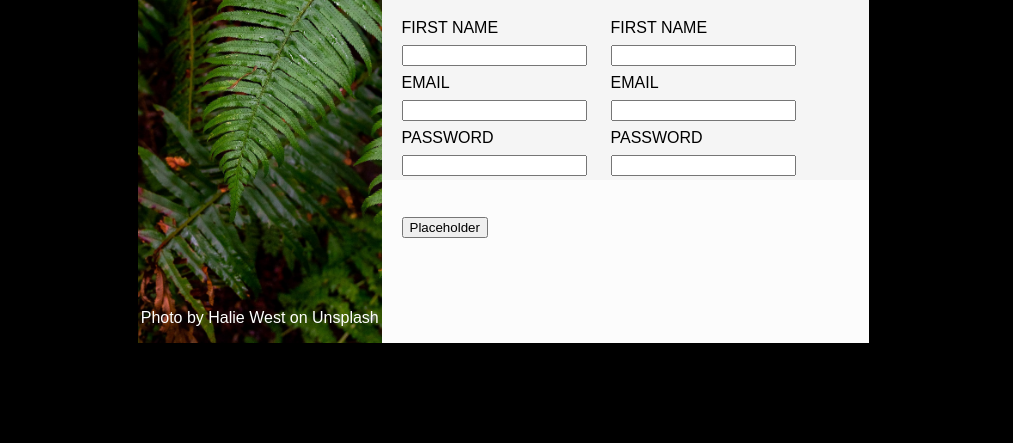
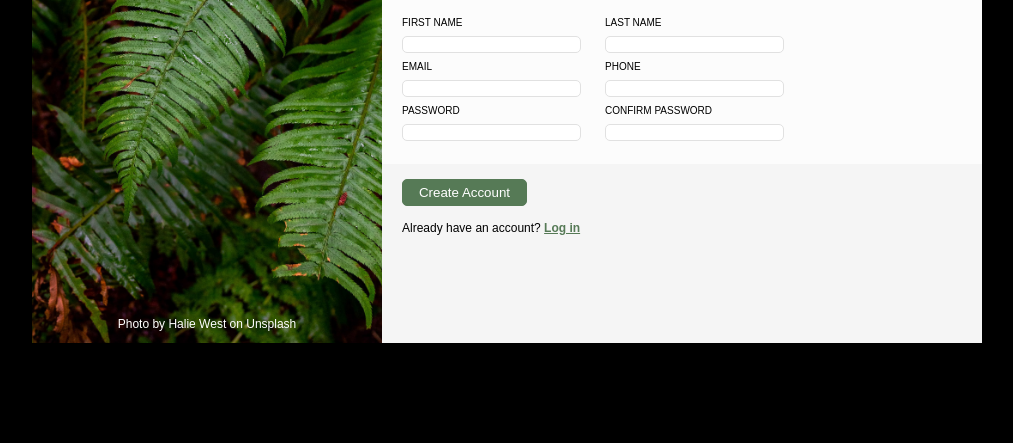
Before and after one commit to BenNewton1991/signUpForm, a plain HTML site: page index.html in a window 1280 px wide. Shown: the part 357-800 px from the top of the page, without its empty margins (133-1146 px from the left). Drawn offline with Linux system fonts and the light colour scheme.

Commit message:
added all basic elements. looks like original

```diff
--- a/index.html
+++ b/index.html
@@ -11,6 +11,7 @@
     <div>
 
 
+
     <div class="header"></div>
     <div class="main">
         <div class="left">
@@ -20,7 +21,7 @@
             </div>
 
             <div class="credit">
-                <p>Photo by Halie West on Unsplash</p>
+                <p class="author">Photo by Halie West on Unsplash</p>
             </div>
 
         </div>
@@ -40,7 +41,7 @@
                 </p>
 
             </div>
-                <form>
+                <form id="myform" method="post" action="">
                 <h3>Let's do this!</h3>
                 <div class="check">
                     <div class="col-1">
@@ -56,14 +57,14 @@
 
                     </div>
                     <div class="col-1">
-                        <label for="name">FIRST NAME</label>
-                        <input type="text" id="name" name="name">
+                        <label for="last">LAST NAME</label>
+                        <input type="text" id="last" name="last">
 
-                        <label for="name">EMAIL</label>
-                        <input type="email" id="email" name="email">
+                        <label for="phone">PHONE</label>
+                        <input type="tel" id="phone" name="phone">
 
-                        <label for="name">PASSWORD</label>
-                        <input type="password" id="password" name="password">
+                        <label for="confirm">CONFIRM PASSWORD</label>
+                        <input type="password" id="confirm" name="confirm">
 
 
                     </div>
@@ -73,20 +74,25 @@
 
 
                 </form>
+                <div class="btn-div">
+                    <button type='submit' form='myform' class="btn">Create Account</button>
+                    <p class="log">Already have an account? <span class='logg'><a href="">Log in</a></span> </p>
 
-                <div class="bottom">
-                    <button>Placeholder</button>
 
                 </div>
 
 
 
-
         </div>
 
+
+
+
     </div>
+
     <div class="footer"></div>
 </div>
 
+
 </body>
 </html>
--- a/style.css
+++ b/style.css
@@ -7,6 +7,10 @@ body {
     padding: 0px;
     margin: 0px;
     font-family: Arial, Helvetica, sans-serif;
+}
+
+a:visited {
+    color: inherit;
 }
 
 .header, .footer {
@@ -27,7 +31,7 @@ body {
     min-height:100%;
     background-image: url("./images/leaves.jpg");
     background-size: cover;
-    min-width: 200px;
+    min-width: 350px;
     max-width: 400px;
     color: white;
     display: flex;
@@ -42,6 +46,7 @@ body {
     min-width: 400px;
     max-width: 800px;
 }
+
 
 .title {
     display: flex;
@@ -71,9 +76,10 @@ body {
     display: flex;
     flex-direction: column;
     align-items: flex-start;
-    max-width: 500px;
+    max-width: 600px;
+    min-width: 600px;
     justify-content: space-evenly;
-    background-color: rgb(252,252,252);
+    background-color: rgb(245, 245, 245);
 }
 
 .content {
@@ -82,13 +88,19 @@ body {
 
 }
 
+.author {
+    font-size: 12px;
+}
+
 
 
 form {
     display: flex;
     flex-direction: column;
     width: 100%;
-    background-color: rgb(245,245,245);
+    background-color: rgb(252,252,252);
+    height: 35%;
+    max-height: 400px;
 
 
 }
@@ -121,3 +133,53 @@ form > * {
     padding-left: 20px;
     min-height: 15%;
 }
+
+input {
+    border-radius: 5px;
+    border: 1px solid rgb(225,225,225);
+    margin: 0px;
+    padding: 0px;
+}
+
+input:focus {
+    border: 1px solid rgba(0, 0, 255, 0.55);
+    outline: none;
+}
+
+label {
+    font-size: 10px;
+    margin-bottom: 0px;
+    padding-bottom: 0px;
+}
+
+.btn {
+    margin-left: 20px;
+    width: 125px;
+    padding: 5px;
+    border-radius: 5px;
+    border: 1px solid rgb(86, 122, 86) ;
+    background-color: rgb(86, 122, 86);
+    color: white;
+    position:absolute;
+    top: -30px;
+
+}
+
+.btn-div {
+    display: flex;
+    position: relative;
+    height: 15%;
+    align-items:flex-start;
+    margin-top: 0px;
+}
+
+.log {
+    margin-left: 20px;
+    font-size: 12px;
+}
+
+.logg {
+    font-size: 12px;
+    font-weight: 800;
+    color: rgb(86,122,86);
+}
```
